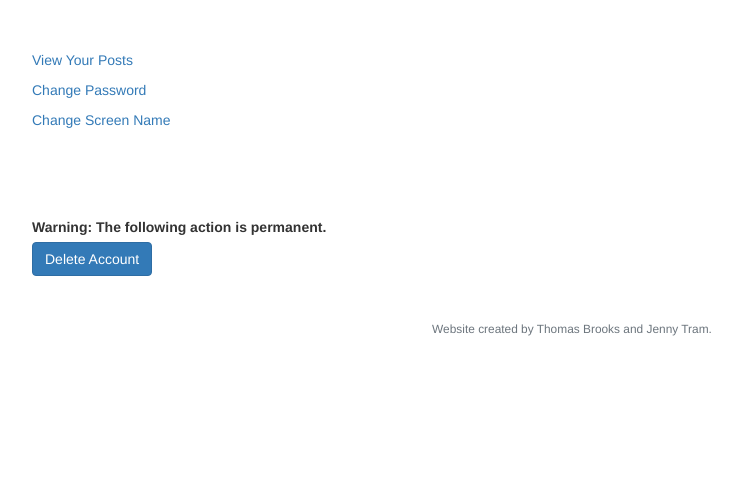
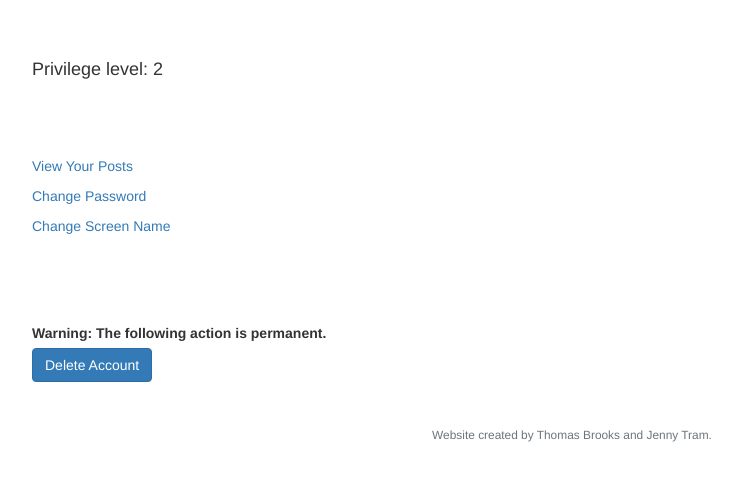
Before and after one commit to jennytram/FinalProject, a Flask app: page /account in a window 1280 px wide. Shown: the part 67-548 px from the top of the page, without its empty margins (68-810 px from the left). Run offline with Flask 2, Linux system fonts and the light colour scheme; a user stored in the database is signed in; data comes from the database, SQL or seed files in the repository; some libraries are stand-ins or nearby versions.

```diff
--- a/templates/account.html
+++ b/templates/account.html
@@ -5,6 +5,10 @@
 {% endblock %}
 
 {% block main %}
+    <h4>
+        Privilege level: {{ level }}
+    </h4>
+    <span style="display:block; height: 50pt;"></span>
     <p>
         <a href="/my_posts">View Your Posts</a>
     </p>
```
